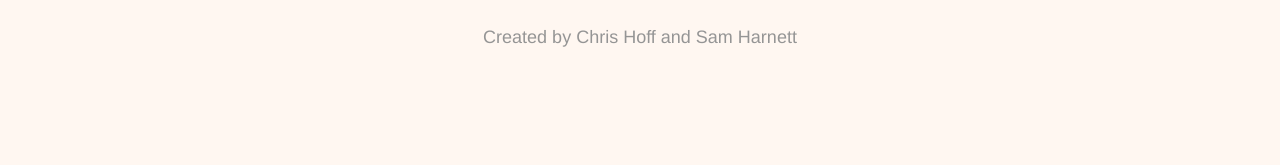
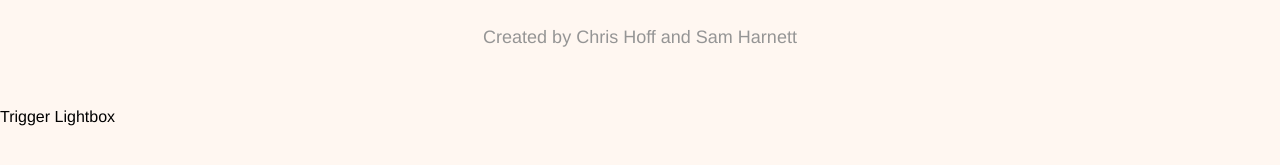
Before and after one commit to theworldaccordingtosound/theworldaccordingtosound.github.io, a Jekyll site: the page built from 03_contacts.md, in a window 1280 px wide. Shown: the part 662-827 px from the top of the page. Built offline with Jekyll 4.4.1, drawn with Linux system fonts in a browser that asks for light colours; nearby versions of some CDN libraries; some web fonts are replaced; Markdown is read by kramdown in place of the engine named in the settings; comment, search, counter and statistics services are not loaded.

Commit message:
lightbox content and manual trigger

```diff
--- a/_includes/head.html
+++ b/_includes/head.html
@@ -14,6 +14,7 @@
   <link rel="stylesheet" href="//maxcdn.bootstrapcdn.com/font-awesome/4.3.0/css/font-awesome.min.css">
   <link href='//fonts.googleapis.com/css?family=PT+Sans:400,700' rel='stylesheet' type='text/css'>
   <link href='//fonts.googleapis.com/css?family=Open+Sans:300,700' rel='stylesheet' type='text/css'>
+  <link href="//cdn.rawgit.com/noelboss/featherlight/1.3.4/release/featherlight.min.css" type="text/css" rel="stylesheet"/>
   <!-- Google Analytics -->
   <script>
     (function(i,s,o,g,r,a,m){i['GoogleAnalyticsObject']=r;i[r]=i[r]||function(){
@@ -25,6 +26,7 @@
     ga('send', 'pageview');
   </script>
   <script src="//code.jquery.com/jquery-2.1.4.min.js"></script>
+  <script src="//cdn.rawgit.com/noelboss/featherlight/1.3.4/release/featherlight.min.js" type="text/javascript" charset="utf-8"></script>
   <script src="//connect.soundcloud.com/sdk/sdk-3.0.0.js"></script>
   <script src="//w.soundcloud.com/player/api.js"></script>
   <script src="/js/main.js"></script>
--- /dev/null
+++ b/_includes/lightbox.html
@@ -0,0 +1,26 @@
+<div class='lightbox-wrapper'>
+    <div id='lightbox-content'>
+        <p>Thanks for listening! There is more to hear.</p>
+        <p>Sign up to receive a special, unreleased episode and instructions for subscribing to our podcast.</p>
+
+        <link href="//cdn-images.mailchimp.com/embedcode/slim-081711.css" rel="stylesheet" type="text/css">
+        <style type="text/css">
+            #mc_embed_signup{background:#fff; clear:left; font:14px Helvetica,Arial,sans-serif;}
+        </style>
+        <div id="mc_embed_signup">
+            <form action="//Theworldaccordingtosound.us11.list-manage.com/subscribe/post?u=7beafa4f882ecbf607d6c3b6b&amp;id=2e21ab6cb8" method="post" id="mc-embedded-subscribe-form" name="mc-embedded-subscribe-form" class="validate" target="_blank" novalidate>
+                <div id="mc_embed_signup_scroll">
+                    <label for="mce-EMAIL">Subscribe to our mailing list</label>
+                    <input type="email" value="" name="EMAIL" class="email" id="mce-EMAIL" placeholder="email address" required>
+                    <div style="position: absolute; left: -5000px;">
+                        <input type="text" name="b_7beafa4f882ecbf607d6c3b6b_2e21ab6cb8" tabindex="-1" value="">
+                    </div>
+                    <div class="clear">
+                        <input type="submit" value="Subscribe" name="subscribe" id="mc-embedded-subscribe" class="button">
+                    </div>
+                </div>
+            </form>
+        </div>
+    </div>
+    <a href="#" data-featherlight='#lightbox-content'>Trigger Lightbox</a>
+</div>
--- a/_layouts/default.html
+++ b/_layouts/default.html
@@ -23,6 +23,7 @@
     </nav>
 
     {% include footer.html %}
+    {% include lightbox.html %}
 
   </body>
 
--- a/_sass/_layout.scss
+++ b/_sass/_layout.scss
@@ -275,3 +275,9 @@
     width: 50px;
     height: 50px;
 }
+
+.lightbox-wrapper {
+    #lightbox-content {
+        display: none;
+    }
+}
```
